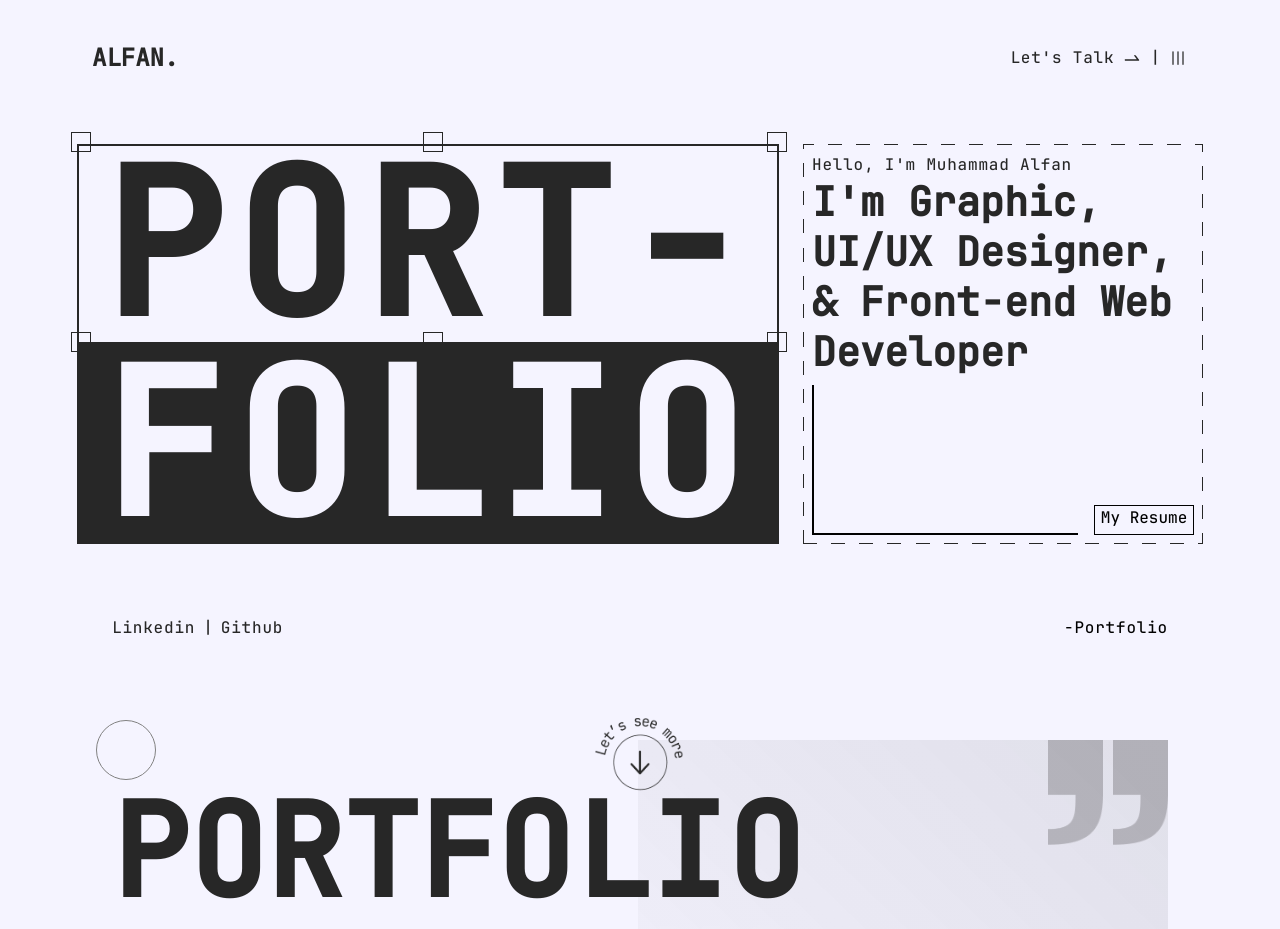
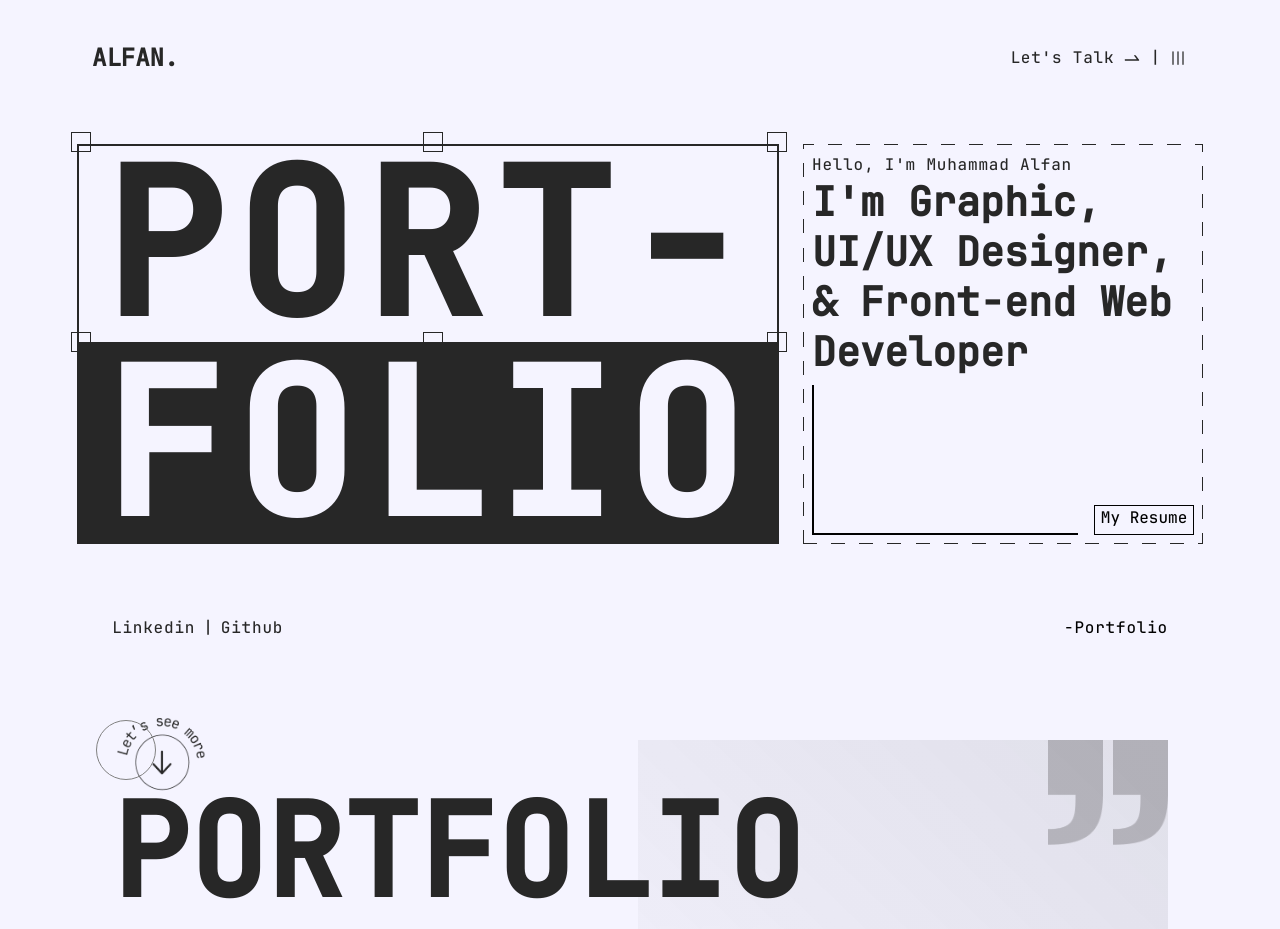
Before and after one commit to Mhmmdalfn1502/WEB-PORTFOLIO2, a Next.js app: page / in a window 1280 px wide. Shown: the top 929 px of the page. Built offline with nearby package versions, Linux system fonts and the light colour scheme.

Commit message:
Bismillah

```diff
--- a/src/app/page.tsx
+++ b/src/app/page.tsx
@@ -86,9 +86,9 @@ export default function Home() {
             <ScrambleText text="Github" className="text-[16px] text-[#272727] tracking-wider hover:text-black" />
           </a>
         </div>
+      <img onClick={scrollToSection} style={{ animationDuration: "1.5s" }} className="absolute lg:-bottom-4 md:-bottom-2 bottom-0 lg:w-[100px] w-[70px] lg:h-[100px] h-[70px] animate-bounce duration-700 cursor-pointer" src="Letsseemore.png" alt="See more" />
         <span className="tracking-wider">-Portfolio</span>
       </div>
-      <img onClick={scrollToSection} style={{ animationDuration: "1.5s" }} className="absolute lg:-bottom-4 bottom-0 lg:w-[100px] w-[70px] lg:h-[100px] h-[70px] animate-bounce duration-700 cursor-pointer" src="Letsseemore.png" alt="See more" />
 
       {/* Section 2 Project */}
       <div ref={sectionRef} className="w-screen lg:h-screen flex overflow-x-auto overflow-y-hidden scroll-smooth snap-x snap-mandatory scrollbar-hidden touch-auto lg:pt-0 pt-16">
--- a/src/components/Navbar.tsx
+++ b/src/components/Navbar.tsx
@@ -13,7 +13,7 @@ export default function Navbar() {
   return (
     <>
       {/* Navbar */}
-      <nav style={{ color: "#272727" }} className="flex justify-between items-center px-4 py-4 lg:px-23 lg:py-10 fixed w-full z-50">
+      <nav style={{ color: "#272727" }} className="flex justify-between items-center bg-[#F5F4FF] px-4 py-4 lg:px-23 lg:py-10 fixed w-full z-50">
         <a href="/" className="text-[24px] font-bold">
           ALFAN.
         </a>
```
